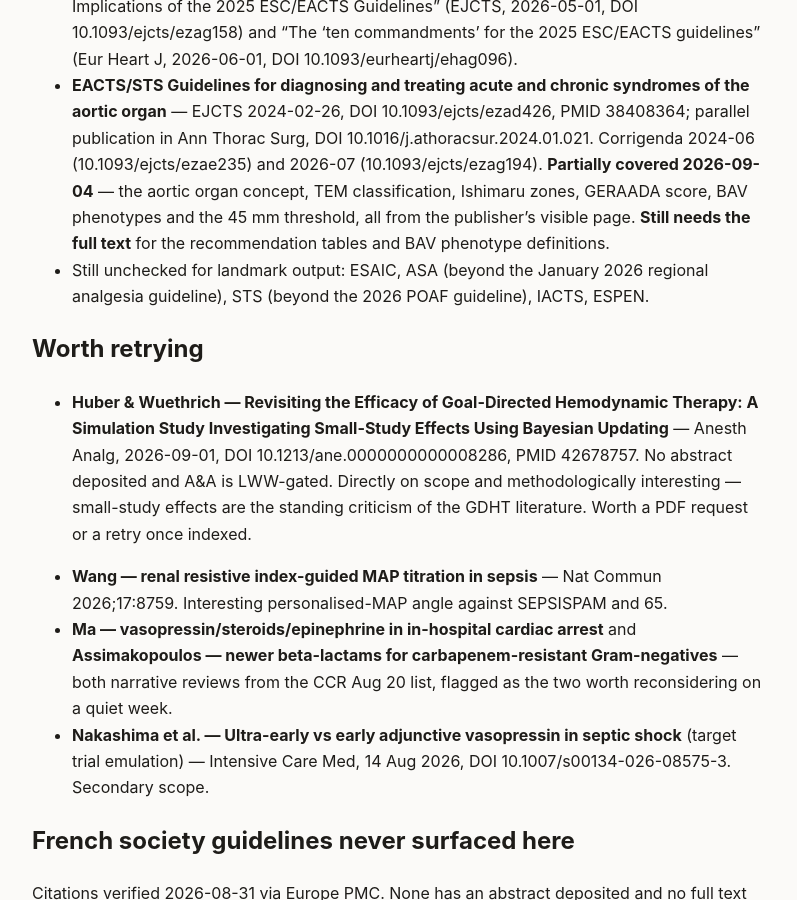
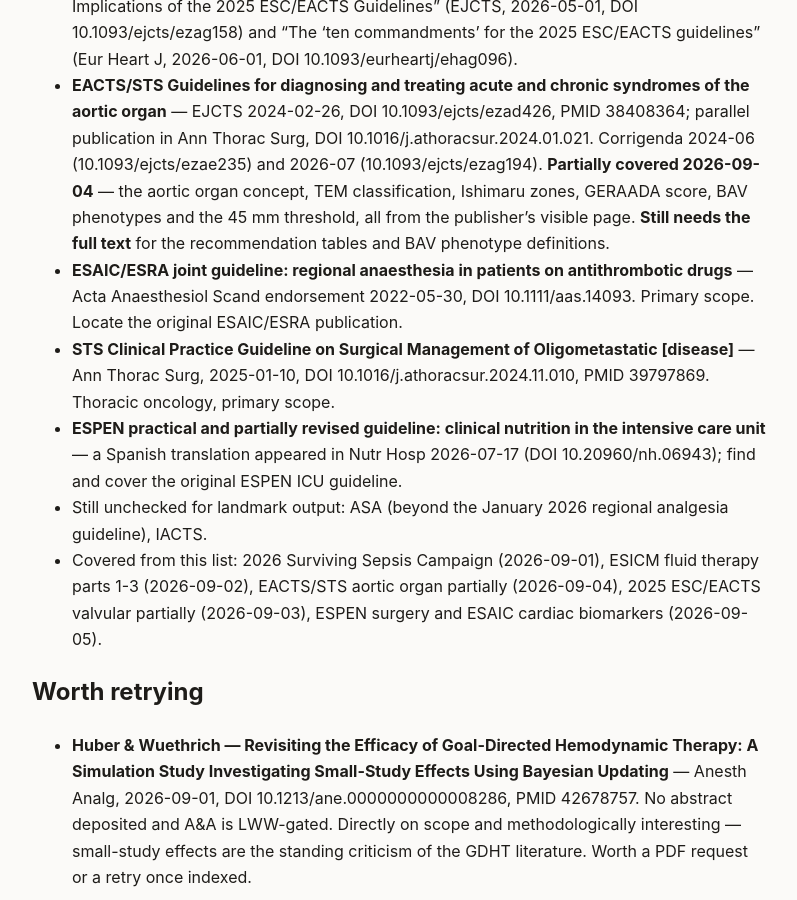
Before and after one commit to nicusilviuu/medical-literature, a Jekyll site: the page built from claude/outstanding.md, in a window 1280 px wide and 900 px high, scrolled down 788 px. Shown: the whole window, without its empty margins (240-1037 px from the left). Built offline with Jekyll 4.4.1, drawn with Linux system fonts in a browser that asks for light colours; our own code applies the rules of GitHub Pages for plain Markdown files.

Commit message:
Add 2026-09-05 guidelines watch
No new guidelines; fourteen journals swept, both hits already in the
archive.

Backfills two perioperative guidelines from previously unchecked
societies, both with deposited abstracts: the ESPEN surgery nutrition
guideline (Update 2025, 44 recommendations, new frailty, sarcopenia and
prehabilitation sections) and the ESAIC focused guideline on cardiac
biomarkers, whose separation of prognosis, risk prediction and
biomarker-enhanced management is the distinction practice usually
collapses. The latter is built on the fourth universal MI definition and
will need re-expressing after the fifth, published 28 August.

Records the society-acronym Europe PMC search as the way to work the
landmark backlog, plus two traps it exposes: translated re-publications
carrying new DOIs and dates, and endorsement papers being separate records
from the original guideline.

Co-Authored-By: Claude Opus 5 <noreply@anthropic.com>
Claude-Session: https://claude.ai/code/session_01T5ivnnDnrzDTzAtfHdiCMS

```diff
--- a/claude/outstanding.md
+++ b/claude/outstanding.md
@@ -34,8 +34,21 @@ therapy guideline (2026-09-02).
   Ishimaru zones, GERAADA score, BAV phenotypes and the 45 mm threshold, all from the
   publisher's visible page. **Still needs the full text** for the recommendation
   tables and BAV phenotype definitions.
-- Still unchecked for landmark output: ESAIC, ASA (beyond the January 2026 regional
-  analgesia guideline), STS (beyond the 2026 POAF guideline), IACTS, ESPEN.
+- **ESAIC/ESRA joint guideline: regional anaesthesia in patients on antithrombotic
+  drugs** — Acta Anaesthesiol Scand endorsement 2022-05-30, DOI 10.1111/aas.14093.
+  Primary scope. Locate the original ESAIC/ESRA publication.
+- **STS Clinical Practice Guideline on Surgical Management of Oligometastatic
+  [disease]** — Ann Thorac Surg, 2025-01-10, DOI 10.1016/j.athoracsur.2024.11.010,
+  PMID 39797869. Thoracic oncology, primary scope.
+- **ESPEN practical and partially revised guideline: clinical nutrition in the
+  intensive care unit** — a Spanish translation appeared in Nutr Hosp 2026-07-17
+  (DOI 10.20960/nh.06943); find and cover the original ESPEN ICU guideline.
+- Still unchecked for landmark output: ASA (beyond the January 2026 regional
+  analgesia guideline), IACTS.
+- Covered from this list: 2026 Surviving Sepsis Campaign (2026-09-01), ESICM fluid
+  therapy parts 1-3 (2026-09-02), EACTS/STS aortic organ partially (2026-09-04),
+  2025 ESC/EACTS valvular partially (2026-09-03), ESPEN surgery and ESAIC cardiac
+  biomarkers (2026-09-05).
 
 ## Worth retrying
 
```
Also changed, not shown: _guidelines/2026-09-05.md (added, +126 -0 lines), claude/source-notes.md (+15 -0 lines).
